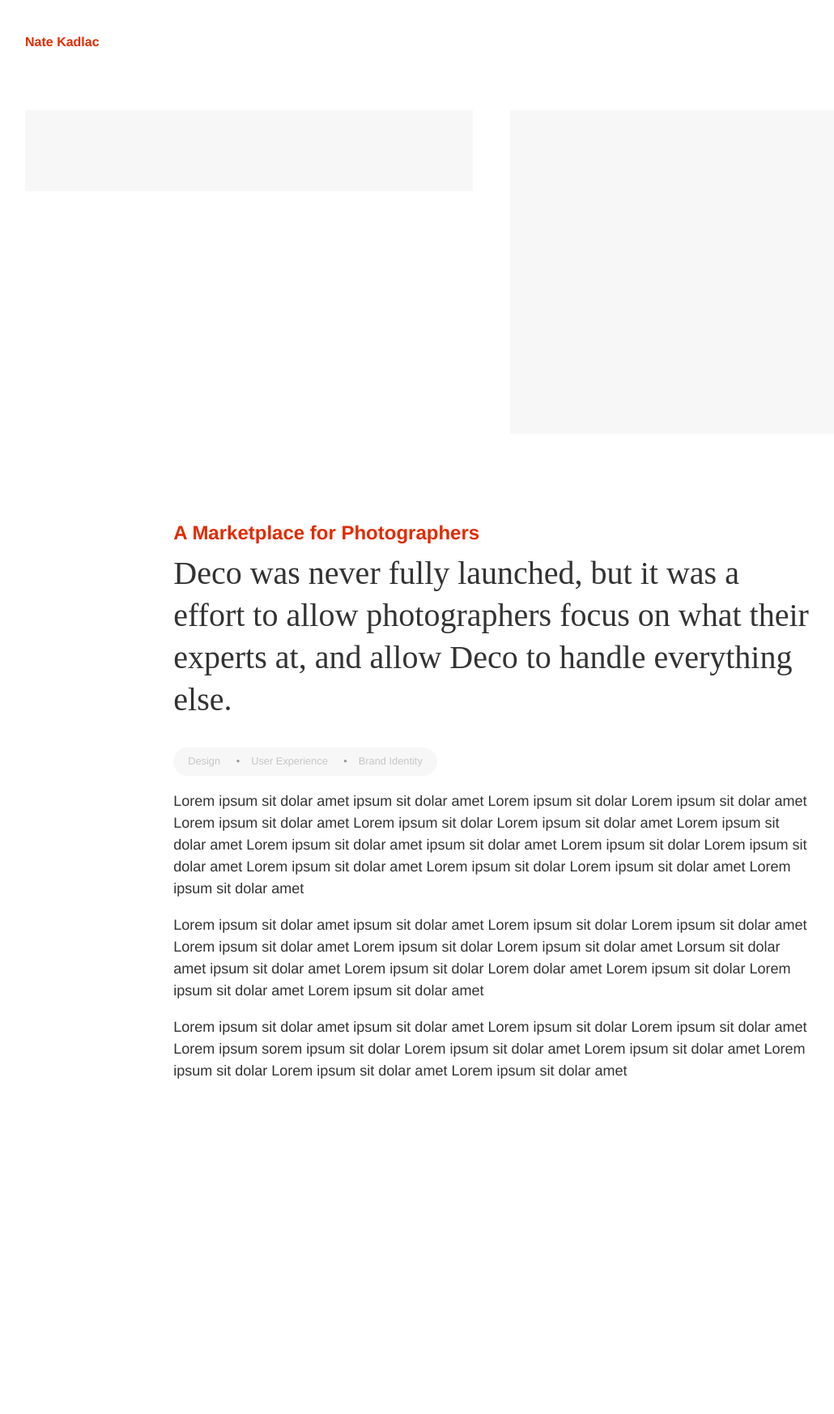
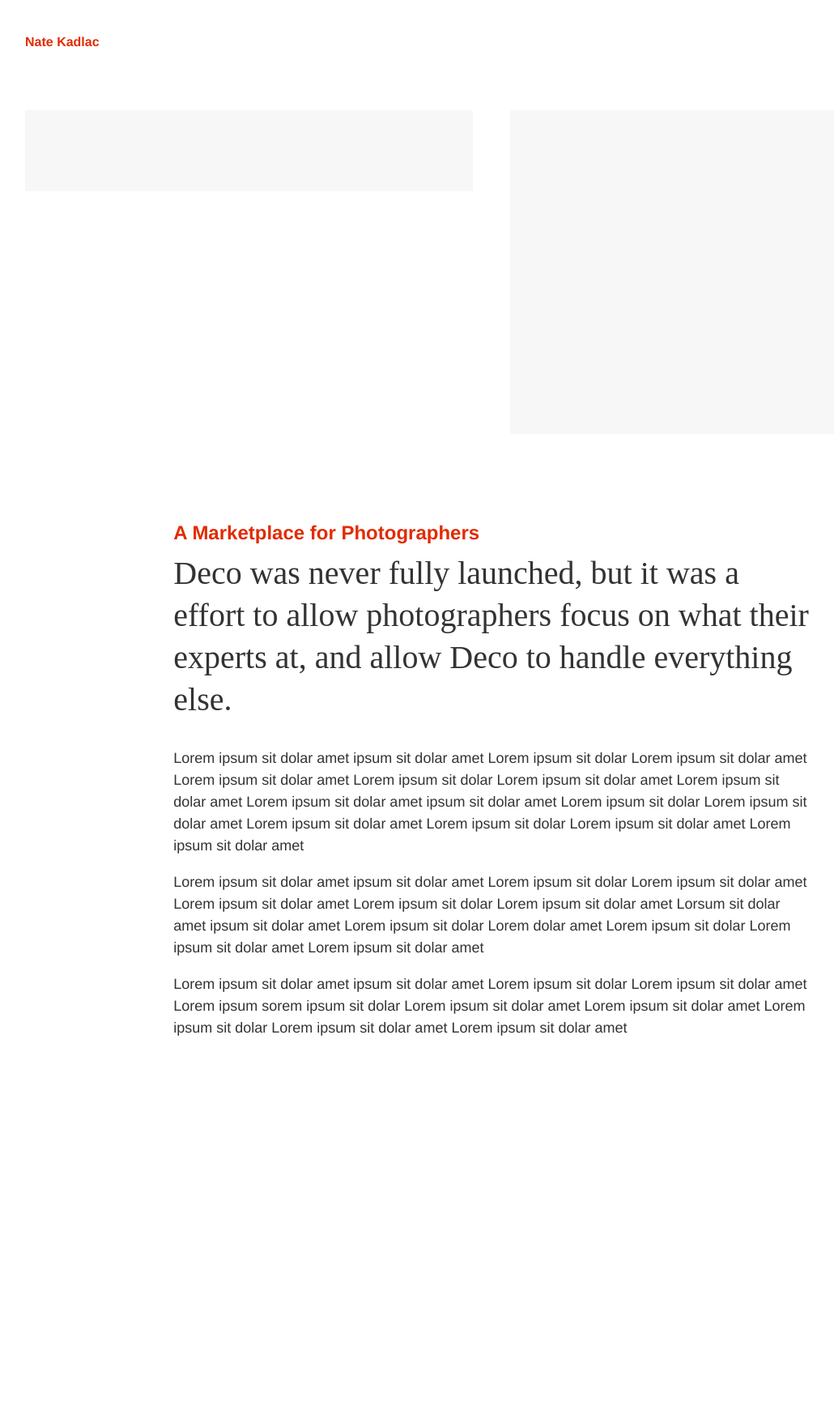
Before and after one commit to nkadlac/kadlac.com, a Jekyll site: the page built from _work/deco.markdown, in a window 1280 px wide. Shown: the whole page at 81% size, without its empty margins (33-1063 px from the left). Built offline with Jekyll 4.4.1, drawn with Linux system fonts in a browser that asks for light colours; some web fonts are replaced; after the commit the page ends 1693 px from its top, so only the background shows below that.

```diff
--- a/_config.yml
+++ b/_config.yml
@@ -22,9 +22,8 @@ defaults:
     layout: project
     image: "/assets/image001.jpg"
 email: nate@kadlac.com
-description: Write an awesome description for your new site here. You can edit this
-  line in _config.yml. It will appear in your document head meta (for Google search
-  results) and in your feed.xml site description.
+description: Nate Kadlac is a multidisciplinary designer living in San Francisco,
+  California.
 baseurl: ''
 url: http://kadlac.com
 twitter_username: kadlac
--- a/_layouts/project.html
+++ b/_layouts/project.html
@@ -41,11 +41,18 @@
 
           <h2 class="project_description">Deco was never fully launched, but it was a effort to allow photographers focus on what their experts at, and allow Deco to handle everything else.</h2>
 
+          <!-- {% for category in page.categories %} -->
+          {% if page.collections %}
+
           <ul class="work_tags">
-            <li><a href="#">Design</a></li>
-            <li><a href="#">User Experience</a></li>
-            <li><a href="#">Brand Identity</a></li>
+            <li><a href="#">{% for category in page.collections %}{{ page.category }}{% endfor %}</a></li>
+            <!-- <li><a href="#">User Experience</a></li>
+            <li><a href="#">Brand Identity</a></li> -->
           </ul>
+
+          {% endif %}
+          <!-- {% endfor %} -->
+
 
             {{ content }}
 
```
